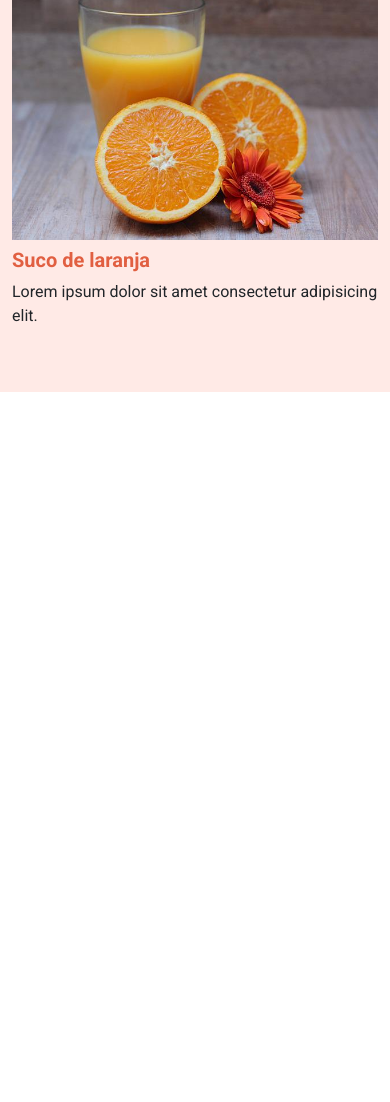
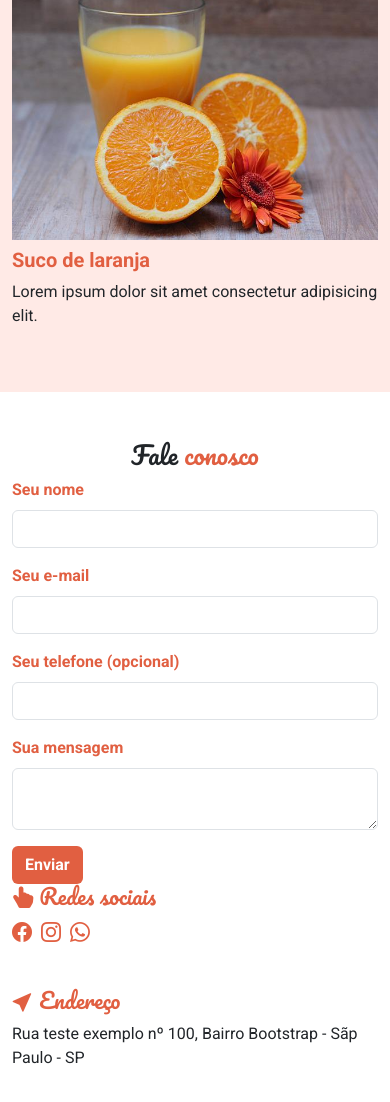
Before and after one commit to SilasFas/projeto-6-restaurant, a plain HTML site: page index.html in a window 390 px wide. Shown: the part 5303-6405 px from the top of the page. Before the commit the page ends 5695 px from the top, so only its background shows below. Drawn offline with nearby package versions, Linux system fonts and the light colour scheme.

Commit message:
update: seção fale conosco

```diff
--- a/index.html
+++ b/index.html
@@ -18,11 +18,9 @@
     <header class="navbar navbar-expand-lg sticky-top p-4" id="cabecalho">
         <div class="container">
             <h1 class="navbar-brand m-0 section-title">Nome do Restaurante</h1>
-
             <button class="navbar-toggler" data-bs-toggle="collapse" data-bs-target="#menu-nevegacao">
                 <span class="navbar-toggler-icon"></span>
             </button>
-
             <nav class="navbar-collapse collapse justify-content-end pt-2" id="menu-nevegacao">
                 <ul class="nav nav-pills d-block d-md-flex">
                     <li class="nav-item fw-bold">
@@ -44,7 +42,7 @@
                         </a>
                     </li>
                     <li class="nav-item fw-bold">
-                        <a href="" class="nav-link">
+                        <a href="#fale-conosco" class="nav-link">
                             <i class="bi bi-chat-left-text me-1"></i>
                             Fale conosco
                         </a>
@@ -56,7 +54,6 @@
     <div data-bs-spy="scroll" data-bs-target="#cabecalho">
         <section id="sobre-o-restaurante">
             <div class="carousel slide" data-bs-ride="carousel" id="carousel">
-
                 <div class="carousel-inner">
                     <div class="carousel-item active" data-bs-interval="3000">
                         <img src="images/slides/slide1.png" alt="Espaço do restaurante">
@@ -68,21 +65,18 @@
                         <img src="images/slides/slide3.png" alt="Uma mesa com comida">
                     </div>
                 </div>
-
                 <button type="button" class="carousel-control-prev" data-bs-target="#carousel" data-bs-slide="prev">
                     <span class="carousel-control-prev-icon"></span>
                 </button>
                 <button type="button" class="carousel-control-next" data-bs-target="#carousel" data-bs-slide="next">
                     <span class="carousel-control-next-icon"></span>
                 </button>
-
                 <div class="carousel-indicators">
                     <button type="button" data-bs-target="#carousel" data-bs-slide-to="0" class="active"></button>
                     <button type="button" data-bs-target="#carousel" data-bs-slide-to="1"></button>
                     <button type="button" data-bs-target="#carousel" data-bs-slide-to="2"></button>
                 </div>
             </div>
-
             <div class="pt-5 pb-5">
                 <div class="container">
                     <div class="row">
@@ -110,7 +104,6 @@
                     </div>
                 </div>
             </div>
-
         </section>
         <section id="eventos" class="pt-5 pb-5">
             <div class="container">
@@ -222,7 +215,6 @@
                                     </div>
                                 </div>
                             </div>
-
                             <div class="tab-pane" id="bebidas-alcoólicas">
                                 <div class="row">
                                     <div class="col-md-3">
@@ -238,7 +230,6 @@
                                     </div>
                                 </div>
                             </div>
-
                             <div class="tab-pane" id="entradas">
                                 <div class="row">
                                     <div class="col-md-3">
@@ -261,7 +252,6 @@
                                     </div>
                                 </div>
                             </div>
-
                             <div class="tab-pane" id="pratos-principais">
                                 <div class="row">
                                     <div class="col-md-3">
@@ -278,7 +268,6 @@
                                     </div>
                                 </div>
                             </div>
-
                             <div class="tab-pane" id="sobremesas">
                                 <div class="row">
                                     <div class="col-md-3">
@@ -299,9 +288,70 @@
                     </div>
                 </div>
             </div>
-
-    </div>
-    </section>
+        </section>
+        <section id="fale-conosco" class="pt-5 pb-5">
+            <div class="container">
+                <div class="row">
+                    <h2 class="section-title text-center">Fale <span class="text-colored">conosco</span></h2>
+                </div>
+                <div class="row">
+                    <div class="col-md-7">
+                        <form>
+                            <div class="mb-3">
+                                <label for="nome" class="form-label fw-bold text-colored">Seu nome</label>
+                                <input type="text" name="nome" id="nome" class="form-control" required>
+                            </div>
+                            <div class="mb-3">
+                                <label for="email" class="form-label fw-bold text-colored">Seu e-mail</label>
+                                <input type="email" name="email" id="email" class="form-control" required>
+                            </div>
+                            <div class="mb-3">
+                                <label for="telefone" class="form-label fw-bold text-colored">Seu telefone
+                                    (opcional)</label>
+                                <input type="tell" name="telefone" id="telefone" class="form-control">
+                            </div>
+                            <div class="mb-3">
+                                <label for="mensagem" class="form-label fw-bold text-colored">Sua mensagem</label>
+                                <textarea name="mensagem" id="mensagem" class="form-control" required></textarea>
+                            </div>
+                            <button type="submit" class="btn fw-bold">Enviar</button>
+                        </form>
+                    </div>
+                    <div class="col-md-5">
+                        <div class="row">
+                            <h3 class="section-title fs-4 text-colored">
+                                <i class="bi bi-hand-index-thumb-fill"></i>
+                                Redes sociais
+                            </h3>
+                            <ul class="social-links">
+                                <li class="fs-5">
+                                    <a href="#">
+                                        <i class="bi bi-facebook text-colored"></i>
+                                    </a>
+                                </li>
+                                <li class="fs-5 ms-1 me-1">
+                                    <a href="#">
+                                        <i class="bi bi-instagram text-colored"></i>
+                                    </a>
+                                </li>
+                                <li class="fs-5">
+                                    <a href="#">
+                                        <i class="bi bi-whatsapp text-colored"></i>
+                                    </a>
+                                </li>
+                            </ul>
+                        </div>
+                        <div class="row mt-4">
+                            <h3 class="section-title fs-4 text-colored">
+                                <i class="bi bi-cursor-fill"></i>
+                                Endereço
+                            </h3>
+                            <p>Rua teste exemplo nº 100, Bairro Bootstrap - Sãp Paulo - SP</p>
+                        </div>
+                    </div>
+                </div>
+            </div>
+        </section>
     </div>
     <script src="https://cdn.jsdelivr.net/npm/bootstrap@5.3.2/dist/js/bootstrap.bundle.min.js"></script>
 </body>
--- a/main.css
+++ b/main.css
@@ -29,7 +29,8 @@ body {
     font-family: "Pacifico", cursive;
 }
 
-#sobre-o-restaurante, #cardapio {
+#sobre-o-restaurante,
+#cardapio {
     background-color: #ffeae6;
 }
 
@@ -37,7 +38,8 @@ body {
     color: #e15f41;
 }
 
-.nav-cardapio .nav-link.active {
+.nav-cardapio .nav-link.active,
+#fale-conosco button {
     background-color: #e15f41;
     color: white;
 }
@@ -45,3 +47,12 @@ body {
 .nav-cardapio .nav-link:hover {
     color: #e15f41;
 }
+
+.social-links li {
+    list-style: none;
+    display: inline;
+}
+
+.social-links a {
+    text-decoration: none;
+}
```
